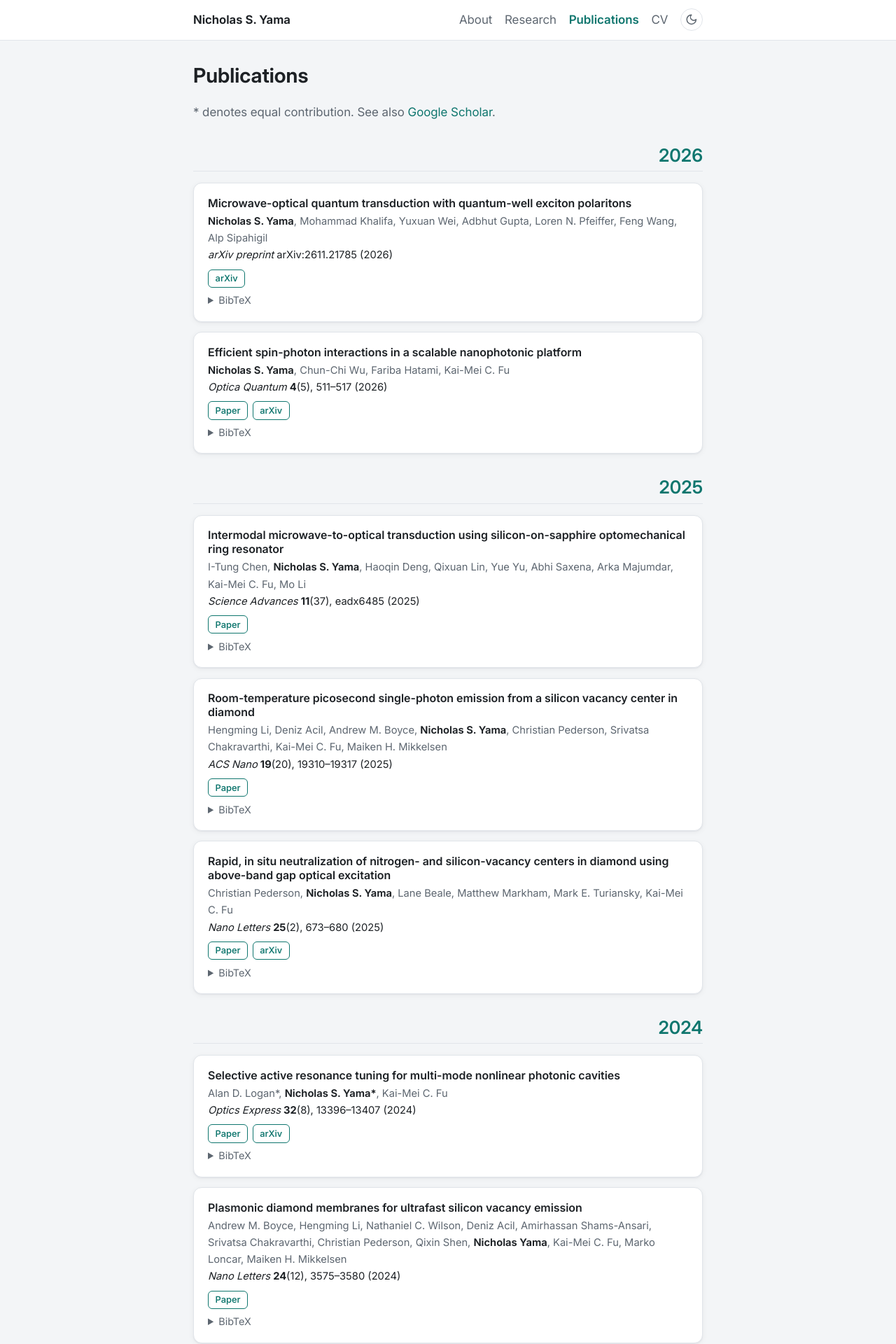
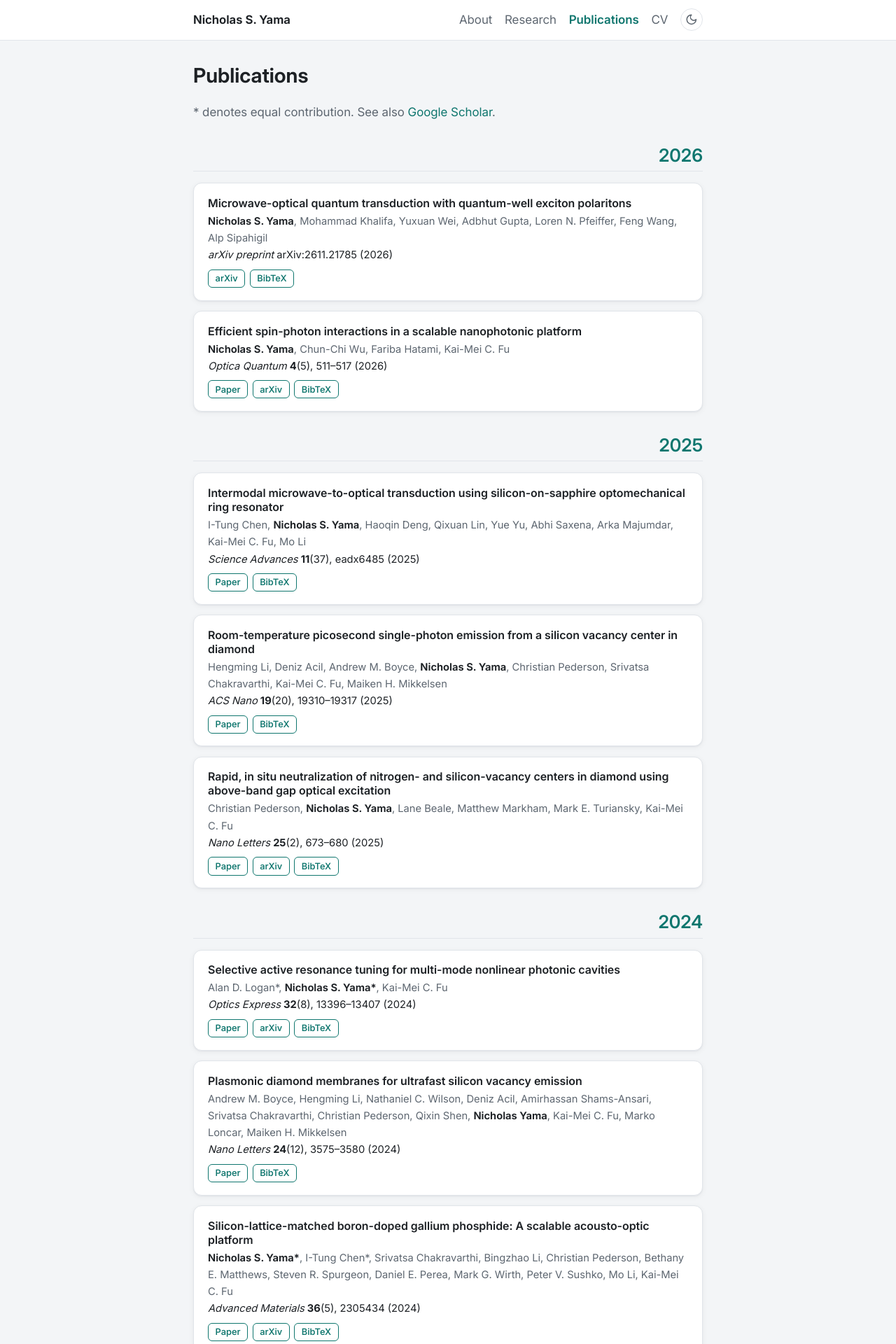
Before and after one commit to nyama8/nyama8.github.io, a Jekyll site: the page built from publications.html, in a window 1280 px wide. Shown: the top 1920 px of the page at 70% size. Built offline with Jekyll 4.4.1, drawn with Linux system fonts in a browser that asks for light colours.

Commit message:
Publications: Abstract and BibTeX as buttons
They now sit with the Paper/arXiv buttons and open a box below the
links. No JavaScript: each button is a hidden checkbox and the
stylesheet shows the box when it is ticked. The Abstract button only
appears for papers with an abstract in the data file.

Co-Authored-By: Claude Opus 5.5 <noreply@anthropic.com>

```diff
--- a/_data/publications.yml
+++ b/_data/publications.yml
@@ -12,7 +12,7 @@
 #   arxiv:    e.g. 2212.04670                    -> "arXiv" button
 #   arxiv_category: e.g. quant-ph (only used in the BibTeX of preprints)
 #   pdf, code, data: full links                  -> "PDF", "Code", "Data" buttons
-#   abstract: text shown under an "Abstract" toggle (use  abstract: >-  then indented lines)
+#   abstract: text shown by an "Abstract" button (use  abstract: >-  then indented lines)
 #
 # The BibTeX shown on the page is generated from these fields.
 #
--- a/_includes/publication.html
+++ b/_includes/publication.html
@@ -26,15 +26,23 @@
     {%- if p.pdf %}<a class="btn" href="{{ p.pdf | relative_url }}">PDF</a>{% endif -%}
     {%- if p.code %}<a class="btn" href="{{ p.code }}">Code</a>{% endif -%}
     {%- if p.data %}<a class="btn" href="{{ p.data }}">Data</a>{% endif -%}
+    {%- comment -%}
+      Abstract and BibTeX buttons: each is a hidden checkbox with a button-style label.
+      Clicking the label ticks the box, and the stylesheet then shows the matching panel below.
+    {%- endcomment -%}
+    {%- if p.abstract %}
+    <input class="toggle toggle-abstract" type="checkbox" id="{{ p.id }}-abstract-toggle" aria-controls="{{ p.id }}-abstract">
+    <label class="btn" for="{{ p.id }}-abstract-toggle">Abstract</label>
+    {%- endif %}
+    <input class="toggle toggle-bibtex" type="checkbox" id="{{ p.id }}-bibtex-toggle" aria-controls="{{ p.id }}-bibtex">
+    <label class="btn" for="{{ p.id }}-bibtex-toggle">BibTeX</label>
   </div>
   {%- if p.abstract %}
-  <details class="pub-details">
-    <summary>Abstract</summary>
+  <div class="pub-panel pub-abstract" id="{{ p.id }}-abstract">
     <p>{{ p.abstract }}</p>
-  </details>
+  </div>
   {%- endif %}
-  <details class="pub-details">
-    <summary>BibTeX</summary>
+  <div class="pub-panel pub-bibtex" id="{{ p.id }}-bibtex">
     {%- capture authors -%}{{ p.authors | join: " and " | remove: "*" }}{%- endcapture -%}
     {%- if p.type == "preprint" %}
 <pre><code>@misc{ {{- p.id }},
@@ -57,5 +65,5 @@
   doi     = { {{- p.doi -}} }{% endif %}
 }</code></pre>
     {%- endif %}
-  </details>
+  </div>
 </article>
--- a/assets/css/style.css
+++ b/assets/css/style.css
@@ -302,6 +302,7 @@ img { max-width: 100%; height: auto; }
 .pub-authors strong { color: var(--text); font-weight: 650; }
 
 .pub-links {
+  position: relative;   /* keeps the hidden checkboxes next to their buttons */
   display: flex;
   flex-wrap: wrap;
   gap: 0.4rem;
@@ -320,14 +321,31 @@ img { max-width: 100%; height: auto; }
 }
 .btn:hover { background: var(--accent-soft); text-decoration: none; }
 
-.pub-details { margin-top: 0.4rem; font-size: 0.9rem; }
-.pub-details summary {
-  cursor: pointer;
-  color: var(--muted);
-  width: fit-content;
+/* Abstract / BibTeX buttons. The real checkbox is hidden; its label is the button. */
+.toggle {
+  position: absolute;
+  opacity: 0;
+  width: 1px;
+  height: 1px;
+  pointer-events: none;
 }
-.pub-details summary:hover { color: var(--accent); }
-.pub-details pre {
+label.btn { cursor: pointer; user-select: none; }
+.toggle:checked + .btn { background: var(--accent); color: var(--card); }
+.toggle:focus-visible + .btn { outline: 2px solid var(--accent); outline-offset: 2px; }
+
+/* Panels stay hidden until their button is switched on. */
+.pub-panel { display: none; margin-top: 0.6rem; font-size: 0.9rem; }
+.pub:has(.toggle-abstract:checked) .pub-abstract,
+.pub:has(.toggle-bibtex:checked) .pub-bibtex { display: block; }
+
+.pub-abstract p {
+  margin: 0;
+  padding: 0.75rem;
+  border-left: 3px solid var(--accent);
+  background: var(--code-bg);
+  border-radius: 0 8px 8px 0;
+}
+.pub-bibtex pre {
   background: var(--code-bg);
   border: 1px solid var(--border);
   border-radius: 8px;
@@ -335,7 +353,7 @@ img { max-width: 100%; height: auto; }
   overflow-x: auto;
   font-size: 0.8rem;
   line-height: 1.5;
-  margin: 0.5rem 0 0;
+  margin: 0;
 }
 
 /* ---------- Footer ---------- */
```
